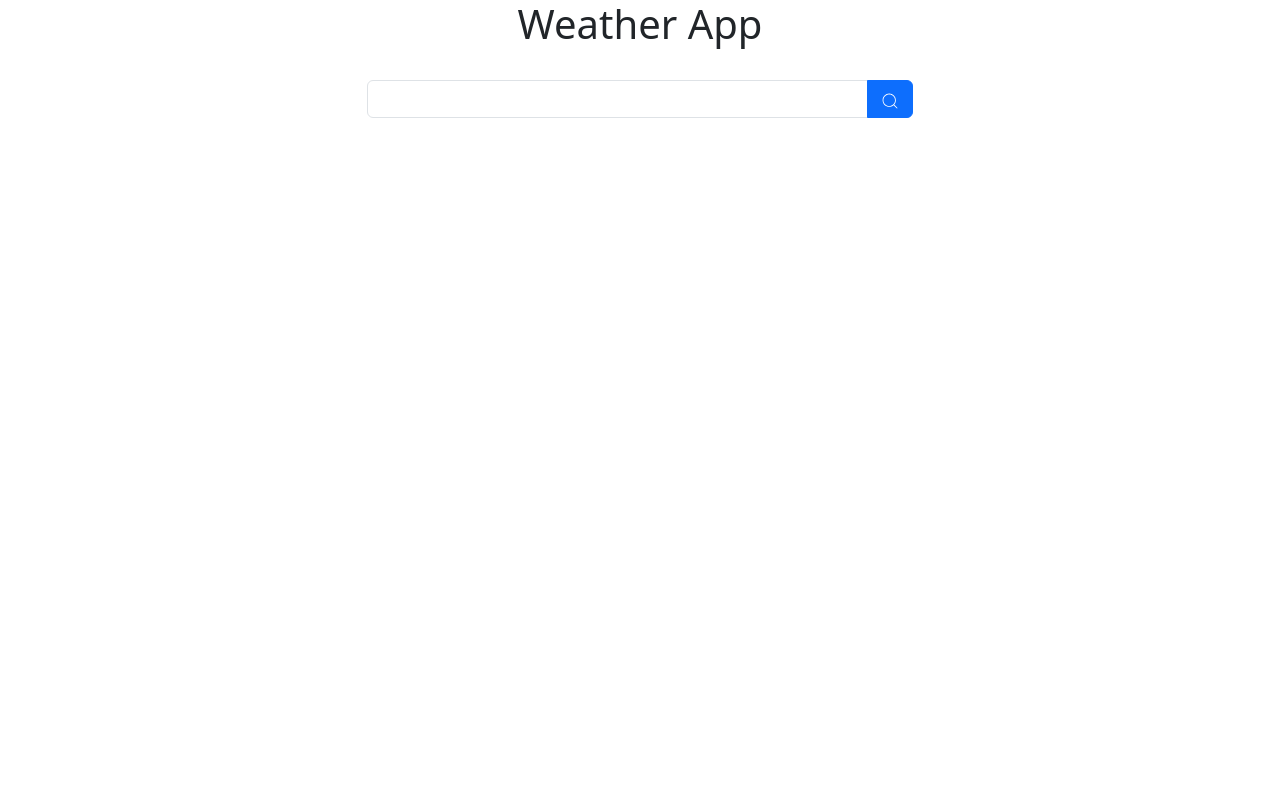
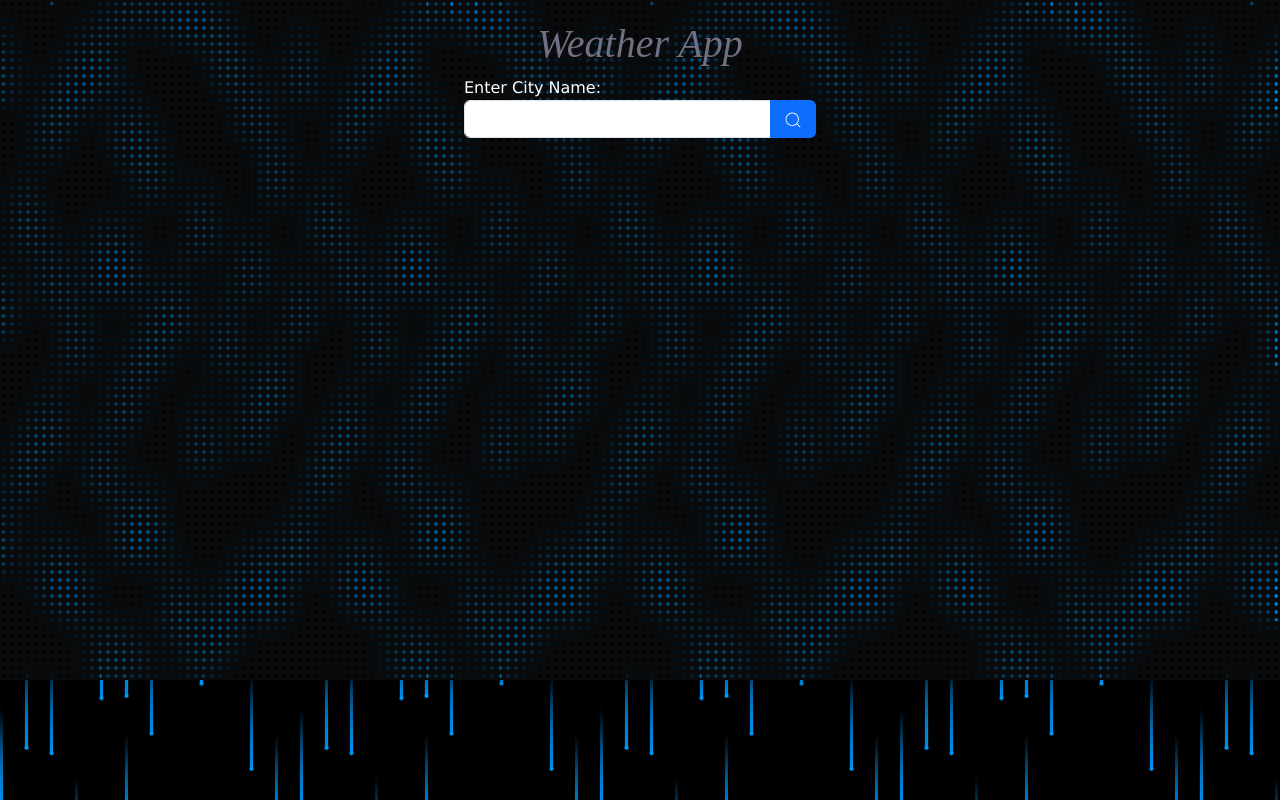
Before and after one commit to Aswanthkumar486/New-WeatherApp, a React (Vite) app: page / in a window 1280 px wide. Built offline with nearby package versions, Linux system fonts and the light colour scheme.

Commit message:
Update index.css
height has been adjusted

```diff
--- a/src/index.css
+++ b/src/index.css
@@ -1,4 +1,4 @@
-/* * {
+* {
   font-family: Verdana, Geneva, Tahoma, sans-serif;
 }
 
@@ -6,61 +6,227 @@ body {
   position: relative;
   --c: rgb(36, 144, 216);
   background-color: #000;
-  min-height: 100vh;
-  background-size: cover;
   animation: hi 150s linear infinite;
 }
+h1 {
+  color: #716f81;
+}
+
+/* Background effect layer */
+body::after {
+  content: "";
+  position: absolute;
+  inset: 0;
+  z-index: 0; /* Keep it behind everything */
+  backdrop-filter: blur(1em) brightness(6);
+  background-image: radial-gradient(circle at 50% 50%, #0000 0, #0000 2px, hsl(0 0 4%) 2px);
+  background-size: 8px 8px;
+}
+
+/* Main container */
+.container {
+  position: relative; /* Ensure it's on top */
+  z-index: 2; /* Higher than body::after */
+
+  height: 680px;
+  width: 60%;
+  background-color: #F7F7F7;
+  margin: auto;
+  padding: 20px;
+  background: transparent;
+  box-shadow: 0 4px 10px rgba(0, 0, 0, 0.2); /* Add some depth */
+}
+
+/* Section content */
+.section-content strong {
+  color:white;
+}
+
+h1 {
+
+  font-family: cursive;
+  font-style: italic;
+}
+
+.section-content p {
+  color:#FFDD87;
+}
+
 
 body::after {
   content: "";
   position: absolute;
   inset: 0;
-  z-index: 0;
+  z-index: 1;
   backdrop-filter: blur(1em) brightness(6);
-  background-image: radial-gradient(circle at 50% 50%, #0000 0, #0000 2px, hsl(0 0 4%) 2px);
+  background-image: radial-gradient(
+    circle at 50% 50%,
+    #0000 0,
+    #0000 2px,
+    hsl(0 0 4%) 2px
+  );
   background-size: 8px 8px;
 }
 
-.container {
+body {
   position: relative;
-  z-index: 2;
-  width: 62%;
-  background: transparent;
-  margin: auto;
-  padding: 20px;
-  box-shadow: 0 4px 10px rgba(0, 0, 0, 0.2);
-}
 
-h1 {
-  color: #716f81;
-  font-family: cursive;
-  font-style: italic;
-}
-
-.section-content strong {
-  color: white;
-}
-
-.section-content p {
-  color: #FFDD87;
-}
-
-body {
   --c: #09f;
-  background-image:
-      radial-gradient(4px 100px at 0px 235px, var(--c), #0000),
-      radial-gradient(4px 100px at 300px 235px, var(--c), #0000),
-      radial-gradient(1.5px 1.5px at 150px 117.5px, var(--c) 100%, #0000 150%);
-  background-size: 100% 100%;
+  background-color: #000;
+  background-image: radial-gradient(4px 100px at 0px 235px, var(--c), #0000),
+    radial-gradient(4px 100px at 300px 235px, var(--c), #0000),
+    radial-gradient(1.5px 1.5px at 150px 117.5px, var(--c) 100%, #0000 150%),
+    radial-gradient(4px 100px at 0px 252px, var(--c), #0000),
+    radial-gradient(4px 100px at 300px 252px, var(--c), #0000),
+    radial-gradient(1.5px 1.5px at 150px 126px, var(--c) 100%, #0000 150%),
+    radial-gradient(4px 100px at 0px 150px, var(--c), #0000),
+    radial-gradient(4px 100px at 300px 150px, var(--c), #0000),
+    radial-gradient(1.5px 1.5px at 150px 75px, var(--c) 100%, #0000 150%),
+    radial-gradient(4px 100px at 0px 253px, var(--c), #0000),
+    radial-gradient(4px 100px at 300px 253px, var(--c), #0000),
+    radial-gradient(1.5px 1.5px at 150px 126.5px, var(--c) 100%, #0000 150%),
+    radial-gradient(4px 100px at 0px 204px, var(--c), #0000),
+    radial-gradient(4px 100px at 300px 204px, var(--c), #0000),
+    radial-gradient(1.5px 1.5px at 150px 102px, var(--c) 100%, #0000 150%),
+    radial-gradient(4px 100px at 0px 134px, var(--c), #0000),
+    radial-gradient(4px 100px at 300px 134px, var(--c), #0000),
+    radial-gradient(1.5px 1.5px at 150px 67px, var(--c) 100%, #0000 150%),
+    radial-gradient(4px 100px at 0px 179px, var(--c), #0000),
+    radial-gradient(4px 100px at 300px 179px, var(--c), #0000),
+    radial-gradient(1.5px 1.5px at 150px 89.5px, var(--c) 100%, #0000 150%),
+    radial-gradient(4px 100px at 0px 299px, var(--c), #0000),
+    radial-gradient(4px 100px at 300px 299px, var(--c), #0000),
+    radial-gradient(1.5px 1.5px at 150px 149.5px, var(--c) 100%, #0000 150%),
+    radial-gradient(4px 100px at 0px 215px, var(--c), #0000),
+    radial-gradient(4px 100px at 300px 215px, var(--c), #0000),
+    radial-gradient(1.5px 1.5px at 150px 107.5px, var(--c) 100%, #0000 150%),
+    radial-gradient(4px 100px at 0px 281px, var(--c), #0000),
+    radial-gradient(4px 100px at 300px 281px, var(--c), #0000),
+    radial-gradient(1.5px 1.5px at 150px 140.5px, var(--c) 100%, #0000 150%),
+    radial-gradient(4px 100px at 0px 158px, var(--c), #0000),
+    radial-gradient(4px 100px at 300px 158px, var(--c), #0000),
+    radial-gradient(1.5px 1.5px at 150px 79px, var(--c) 100%, #0000 150%),
+    radial-gradient(4px 100px at 0px 210px, var(--c), #0000),
+    radial-gradient(4px 100px at 300px 210px, var(--c), #0000),
+    radial-gradient(1.5px 1.5px at 150px 105px, var(--c) 100%, #0000 150%);
+  background-size:
+    300px 235px,
+    300px 235px,
+    300px 235px,
+    300px 252px,
+    300px 252px,
+    300px 252px,
+    300px 150px,
+    300px 150px,
+    300px 150px,
+    300px 253px,
+    300px 253px,
+    300px 253px,
+    300px 204px,
+    300px 204px,
+    300px 204px,
+    300px 134px,
+    300px 134px,
+    300px 134px,
+    300px 179px,
+    300px 179px,
+    300px 179px,
+    300px 299px,
+    300px 299px,
+    300px 299px,
+    300px 215px,
+    300px 215px,
+    300px 215px,
+    300px 281px,
+    300px 281px,
+    300px 281px,
+    300px 158px,
+    300px 158px,
+    300px 158px,
+    300px 210px,
+    300px 210px,
+    300px 210px;
   animation: hi 150s linear infinite;
 }
 
 @keyframes hi {
   0% {
-      background-position: 0 0;
+    background-position:
+      0px 220px,
+      3px 220px,
+      151.5px 337.5px,
+      25px 24px,
+      28px 24px,
+      176.5px 150px,
+      50px 16px,
+      53px 16px,
+      201.5px 91px,
+      75px 224px,
+      78px 224px,
+      226.5px 350.5px,
+      100px 19px,
+      103px 19px,
+      251.5px 121px,
+      125px 120px,
+      128px 120px,
+      276.5px 187px,
+      150px 31px,
+      153px 31px,
+      301.5px 120.5px,
+      175px 235px,
+      178px 235px,
+      326.5px 384.5px,
+      200px 121px,
+      203px 121px,
+      351.5px 228.5px,
+      225px 224px,
+      228px 224px,
+      376.5px 364.5px,
+      250px 26px,
+      253px 26px,
+      401.5px 105px,
+      275px 75px,
+      278px 75px,
+      426.5px 180px;
   }
-  100% {
-      background-position: 0 100vh;
+
+  to {
+    background-position:
+      0px 6800px,
+      3px 6800px,
+      151.5px 6917.5px,
+      25px 13632px,
+      28px 13632px,
+      176.5px 13758px,
+      50px 5416px,
+      53px 5416px,
+      201.5px 5491px,
+      75px 17175px,
+      78px 17175px,
+      226.5px 17301.5px,
+      100px 5119px,
+      103px 5119px,
+      251.5px 5221px,
+      125px 8428px,
+      128px 8428px,
+      276.5px 8495px,
+      150px 9876px,
+      153px 9876px,
+      301.5px 9965.5px,
+      175px 13391px,
+      178px 13391px,
+      326.5px 13540.5px,
+      200px 14741px,
+      203px 14741px,
+      351.5px 14848.5px,
+      225px 18770px,
+      228px 18770px,
+      376.5px 18910.5px,
+      250px 5082px,
+      253px 5082px,
+      401.5px 5161px,
+      275px 6375px,
+      278px 6375px,
+      426.5px 6480px;
   }
 }
- */
```
